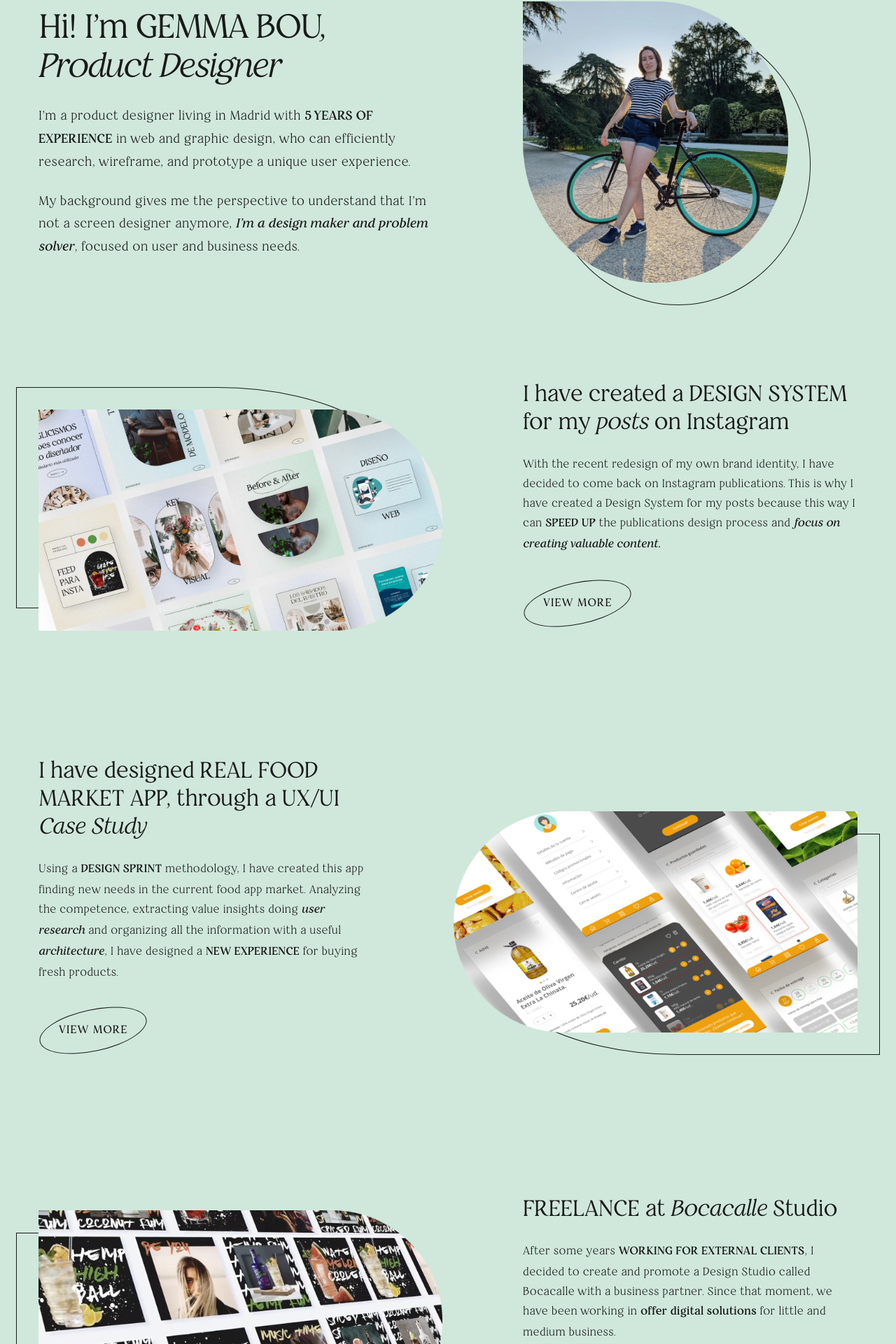
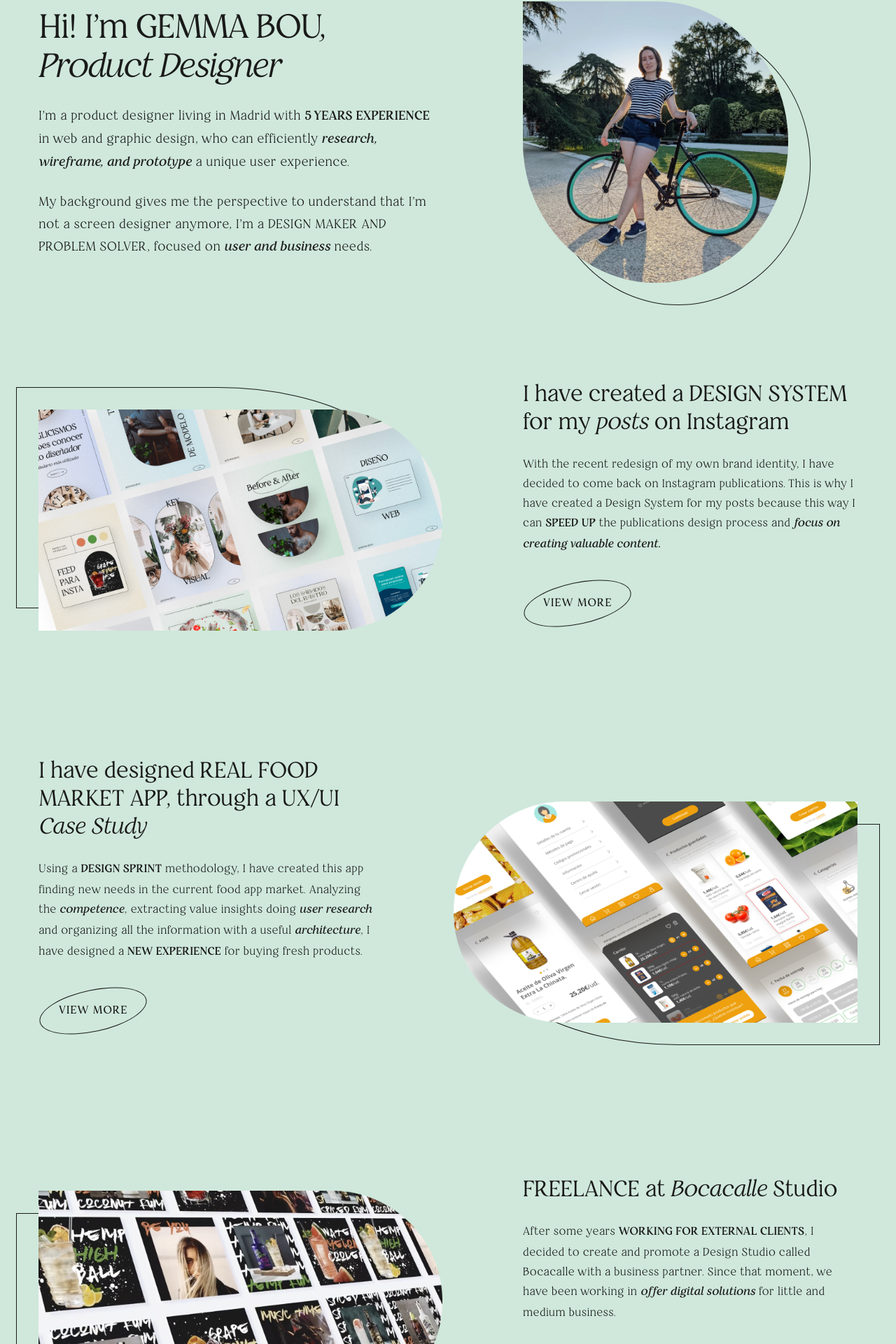
Before and after one commit to gemmabou/gemma-bou-web, a Vue app: page / in a window 1280 px wide. Shown: the part 216-2136 px from the top of the page at 70% size. Built offline with nearby package versions, Linux system fonts and the light colour scheme; what vue-window-size would draw is missing.

Commit message:
fixing texts styles

```diff
--- a/src/views/Home.vue
+++ b/src/views/Home.vue
@@ -8,15 +8,15 @@
       <template v-slot:description>
         <p>
           I’m a product designer living in Madrid with
-          <b class="uppercase">5 years of experience</b> in web and graphic
-          design, who can efficiently research, wireframe, and prototype a
+          <b class="uppercase">5 years experience</b> in web and graphic
+          design, who can efficiently <i>research, wireframe, and prototype</i> a
           unique user experience.
         </p>
         <p>
           My background gives me the perspective to understand that I’m not a
           screen designer anymore,
-          <i>I’m a design maker and problem solver</i>, focused on user and
-          business needs.
+          I’m a <span class="uppercase">design maker and problem solver</span>, focused on <i>user and
+          business</i> needs.
         </p>
       </template>
       <template v-slot:image>
@@ -71,7 +71,7 @@
         <p class="body3">
           Using a <b class="uppercase">Design Sprint</b> methodology, I have
           created this app finding new needs in the current food app market.
-          Analyzing the competence, extracting value insights doing
+          Analyzing the <i>competence</i>, extracting value insights doing
           <i>user research</i> and organizing all the information with a useful
           <i>architecture</i>, I have designed a
           <b class="uppercase">new experience</b> for buying fresh products.
@@ -99,7 +99,7 @@
           <b class="uppercase">working for external clients</b>, I decided to
           create and promote a Design Studio called Bocacalle with a business
           partner. Since that moment, we have been working in
-          <i><b>offer digital solutions</b></i> for little and medium business.
+          <i>offer digital solutions</i> for little and medium business.
         </p>
       </template>
       <template v-slot:image>
```
